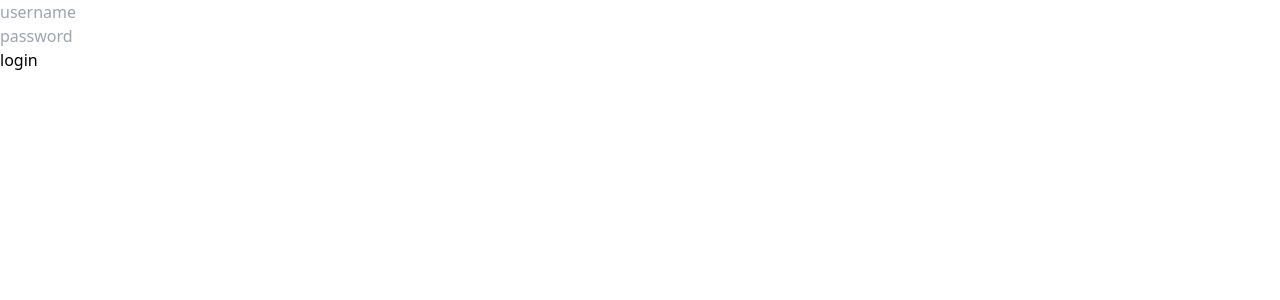
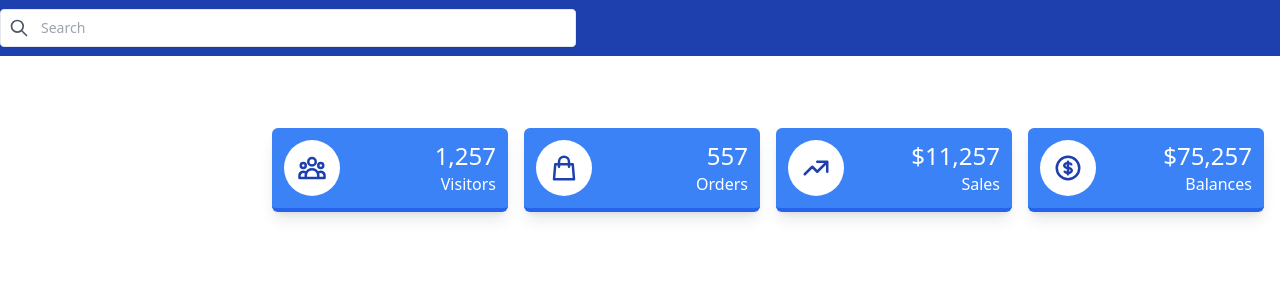
Before and after one commit to jheavejimenez/book-keeping, a React (Create React App) app: page /dashboard in a window 1280 px wide. Shown: the top 300 px of the page. Built offline with nearby package versions, Linux system fonts and the light colour scheme; the HTML template or start-up script is replaced by a standard one.

Commit message:
refractor

```diff
--- a/src/App.js
+++ b/src/App.js
@@ -1,12 +1,11 @@
 import Input from "./components/Input/Input";
 import Button from "./components/Button/Button";
+import Dashboard from "./pages/Admin/Dashboard";
 
 function App() {
   return (
     <div className="App">
-      <Input placeHolder={"username"} type={"text"} />
-      <Input placeHolder={"password"} type={"password"} />
-      <Button text={"login"} />
+        <Dashboard/>
     </div>
   );
 }
--- /dev/null
+++ b/src/pages/Admin/Dashboard.jsx
@@ -0,0 +1,119 @@
+import React from "react";
+
+
+function Dashboard() {
+    return (
+        <>
+            <div className={"flex justify-between items-center h-14 bg-blue-800 dark:bg-gray-800 header-right"}>
+                <div
+                    className={"bg-white rounded flex items-center w-full max-w-xl mr-4 p-2 shadow-sm border border-gray-200"}>
+                    <button className={"outline-none focus:outline-none"}>
+                        <svg className={"w-5 text-gray-600 h-5 cursor-pointer"} fill="none" strokeLinecap="round"
+                             strokeLinejoin="round"
+                             strokeWidth="2" stroke="currentColor" viewBox="0 0 24 24">
+                            <path d="M21 21l-6-6m2-5a7 7 0 11-14 0 7 7 0 0114 0z"></path>
+                        </svg>
+                    </button>
+                    <input
+                        type="search"
+                        placeholder="Search"
+                        className={"w-full pl-3 text-sm text-black outline-none focus:outline-none bg-transparent"}
+                    />
+                </div>
+            </div>
+            <div className="h-full ml-14 mt-14 mb-10 md:ml-64">
+                <div className="grid grid-cols-1 sm:grid-cols-2 lg:grid-cols-4 p-4 gap-4">
+                    <div
+                        className={"bg-blue-500 dark:bg-gray-800 shadow-lg rounded-md" +
+                            " flex items-center justify-between p-3 border-b-4 border-blue-600 " +
+                            "dark:border-gray-600 text-white font-medium group"
+                        }
+                    >
+                        <div
+                            className={"flex justify-center items-center w-14 h-14 bg-white " +
+                                "rounded-full transition-all duration-300 transform group-hover:rotate-12"
+                            }
+                        >
+                            <svg width="30" height="30" fill="none" viewBox="0 0 24 24" stroke="currentColor"
+                                 className={"stroke-current text-blue-800 dark:text-gray-800 transform transition-transform duration-500 ease-in-out"}>
+                                <path strokeLinecap="round" strokeLinejoin="round" strokeWidth="2"
+                                      d="M17 20h5v-2a3 3 0 00-5.356-1.857M17 20H7m10 0v-2c0-.656-.126-1.283-.356-1.857M7 20H2v-2a3 3 0 015.356-1.857M7 20v-2c0-.656.126-1.283.356-1.857m0 0a5.002 5.002 0 019.288 0M15 7a3 3 0 11-6 0 3 3 0 016 0zm6 3a2 2 0 11-4 0 2 2 0 014 0zM7 10a2 2 0 11-4 0 2 2 0 014 0z"></path>
+                            </svg>
+                        </div>
+                        <div className="text-right">
+                            <p className="text-2xl">1,257</p>
+                            <p>Visitors</p>
+                        </div>
+                    </div>
+                    <div
+                        className={"bg-blue-500 dark:bg-gray-800 shadow-lg rounded-md" +
+                            " flex items-center justify-between p-3 border-b-4 border-blue-600" +
+                            " dark:border-gray-600 text-white font-medium group"
+                        }
+                    >
+                        <div
+                            className={"flex justify-center items-center" +
+                                " w-14 h-14 bg-white rounded-full transition-all " +
+                                "duration-300 transform group-hover:rotate-12"
+                            }
+                        >
+                            <svg width="30" height="30" fill="none" viewBox="0 0 24 24" stroke="currentColor"
+                                 className={"stroke-current text-blue-800 dark:text-gray-800 transform transition-transform duration-500 ease-in-out"}>
+                                <path strokeLinecap="round" strokeLinejoin="round" strokeWidth="2"
+                                      d="M16 11V7a4 4 0 00-8 0v4M5 9h14l1 12H4L5 9z"></path>
+                            </svg>
+                        </div>
+                        <div className="text-right">
+                            <p className="text-2xl">557</p>
+                            <p>Orders</p>
+                        </div>
+                    </div>
+                    <div
+                        className={"bg-blue-500 dark:bg-gray-800 shadow-lg rounded-md " +
+                            "flex items-center justify-between p-3 border-b-4 border-blue-600 " +
+                            "dark:border-gray-600 text-white font-medium group"
+                        }
+                    >
+                        <div
+                            className={"flex justify-center items-center w-14 h-14 bg-white rounded-full transition-all duration-300 transform group-hover:rotate-12"}>
+                            <svg width="30" height="30" fill="none" viewBox="0 0 24 24" stroke="currentColor"
+                                 className={"stroke-current text-blue-800 dark:text-gray-800 transform transition-transform duration-500 ease-in-out"}>
+                                <path strokeLinecap="round" strokeLinejoin="round" strokeWidth="2"
+                                      d="M13 7h8m0 0v8m0-8l-8 8-4-4-6 6"></path>
+                            </svg>
+                        </div>
+                        <div className="text-right">
+                            <p className="text-2xl">$11,257</p>
+                            <p>Sales</p>
+                        </div>
+                    </div>
+                    <div
+                        className={"bg-blue-500 dark:bg-gray-800 shadow-lg rounded-md " +
+                            "flex items-center justify-between p-3 border-b-4 " +
+                            "border-blue-600 dark:border-gray-600 text-white font-medium group"
+                        }
+                    >
+                        <div
+                            className={"flex justify-center items-center w-14 h-14 bg-white rounded-full transition-all duration-300 transform group-hover:rotate-12"}>
+                            <svg width="30" height="30" fill="none" viewBox="0 0 24 24" stroke="currentColor"
+                                 className={"stroke-current text-blue-800 dark:text-gray-800 transform" +
+                                     " transition-transform duration-500 ease-in-out"
+                                 }
+                            >
+                                <path strokeLinecap="round" strokeLinejoin="round" strokeWidth="2"
+                                      d="M12 8c-1.657 0-3 .895-3 2s1.343 2 3 2 3 .895 3 2-1.343 2-3 2m0-8c1.11 0 2.08.402 2.599 1M12 8V7m0 1v8m0 0v1m0-1c-1.11 0-2.08-.402-2.599-1M21 12a9 9 0 11-18 0 9 9 0 0118 0z"></path>
+                            </svg>
+                        </div>
+                        <div className="text-right">
+                            <p className="text-2xl">$75,257</p>
+                            <p>Balances</p>
+                        </div>
+                    </div>
+                </div>
+            </div>
+        </>
+    )
+}
+
+
+export default Dashboard;
```
